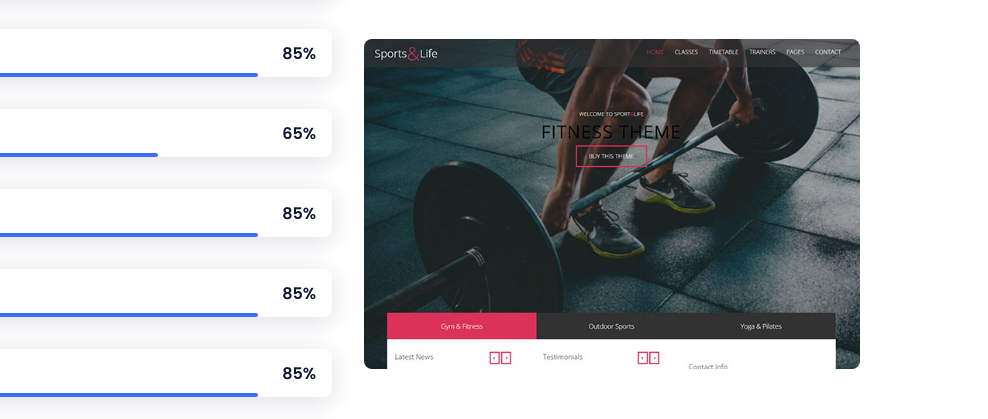
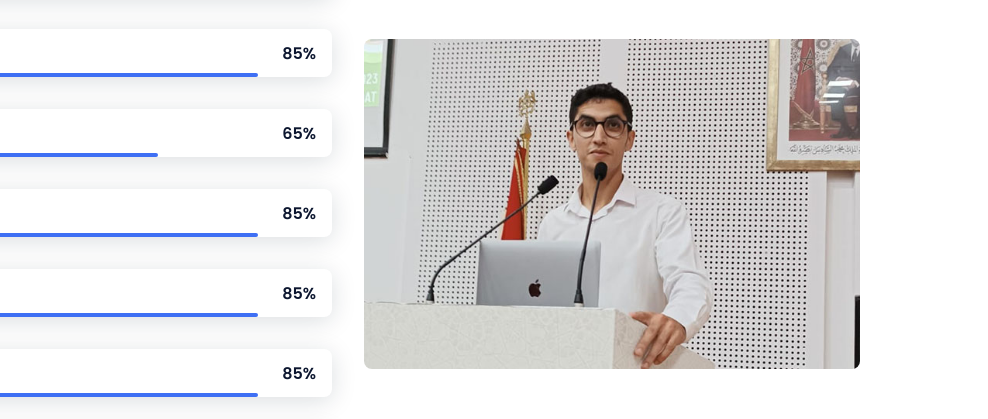
Before and after one commit to barinale/PortfolioFromInternet, a plain HTML site: page index.html in a window 1280 px wide. Shown: the part 1704-2123 px from the top of the page, 292-1280 px from the left. Drawn offline with nearby package versions, Linux system fonts and the light colour scheme.

Commit message:
imageChnge

```diff
--- a/index.html
+++ b/index.html
@@ -177,7 +177,7 @@
                     </div>
 
                     <div>
-                        <img src="assets/img/work3.jpg" alt="" class="skills__img">
+                        <img src="assets/img/workcopy.jpg" alt="" class="skills__img">
                     </div>
                 </div>
             </section>
```
Also changed, not shown: assets/img/workcopy.jpg (added).
